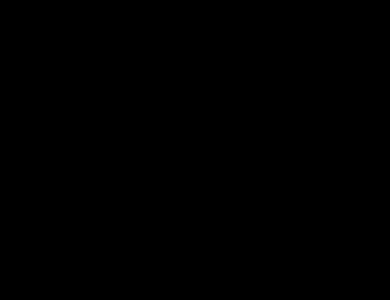
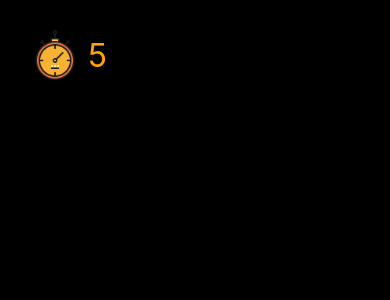
Before and after one commit to uo276406/finger-picker, a React Native app: screen / in a window 390 px wide. Shown: the top 300 px of the page. Built offline with nearby package versions, Linux system fonts and the light colour scheme.

Commit message:
Versión con contador de tiempo

```diff
--- a/App.js
+++ b/App.js
@@ -1,36 +1,45 @@
 import React, { useState, useEffect, useRef } from "react";
-import {
-  StyleSheet,
-  View,
-  Dimensions,
-  Text,
-  Animated,
-  Alert,
-} from "react-native";
+import { View, Dimensions, Text, Animated, Image } from "react-native";
 import {
   GestureHandlerRootView,
   PanGestureHandler,
 } from "react-native-gesture-handler";
 
-import { getRandomColor } from "./utils/utils";
+import { getRandomColor, toSeconds } from "./utils/utils";
+import { styles } from "./styles/styles";
 
 const { width, height } = Dimensions.get("window");
+const animationTime = 2000;
+const timeoutRoulette = 5000;
+const targetAnimationScale = 2.5;
+const initialAnimationScale = 1;
 
 const App = () => {
+  const animationValue = useRef(new Animated.Value(1)).current;
+  const [timeoutLeft, setTimeoutLeft] = useState(toSeconds(timeoutRoulette));
   const [fingers, setFingers] = useState([]);
   const [selectedFinger, setSelectedFinger] = useState(null);
-  const animationValue = useRef(new Animated.Value(1)).current;
+
+  useEffect(() => {
+    const intervalId = setInterval(() => {
+      if (timeoutLeft > 0 && fingers.length > 0)
+        setTimeoutLeft((prevTimeoutLeft) => prevTimeoutLeft - 1);
+    }, 1000);
+
+    return () => {
+      clearInterval(intervalId);
+    };
+  }, [fingers, timeoutLeft]);
 
   const handleBeganGestureEvent = (event) => {
     const { x, y } = event.nativeEvent;
-    const numberOfPointers = fingers.length + 1;
 
     setFingers((prevFingers) => {
       const updatedFingers = [
         ...prevFingers,
-        { key: numberOfPointers, x, y, color: getRandomColor() },
+        { key: fingers.length + 1, x, y, color: getRandomColor() },
       ];
-      console.log("updatedFingers", updatedFingers);
+      setTimeoutLeft(toSeconds(timeoutRoulette));
       return updatedFingers;
     });
   };
@@ -45,19 +54,20 @@ const App = () => {
 
         Animated.sequence([
           Animated.timing(animationValue, {
-            toValue: 2,
-            duration: 2500,
+            toValue: targetAnimationScale,
+            duration: animationTime,
             useNativeDriver: true,
           }),
           Animated.timing(animationValue, {
-            toValue: 1,
-            duration: 2500,
+            toValue: initialAnimationScale,
+            duration: animationTime,
             useNativeDriver: true,
           }),
         ]).start(() => {
           setFingers([]);
+          setTimeoutLeft(toSeconds(timeoutRoulette));
         });
-      }, 5000);
+      }, timeoutRoulette);
     }
 
     return () => {
@@ -71,6 +81,13 @@ const App = () => {
     <GestureHandlerRootView style={styles.container}>
       <PanGestureHandler onBegan={handleBeganGestureEvent}>
         <View style={styles.touchArea}>
+          <View style={styles.timerContainer}>
+            <Image
+              source={require("./assets/chrono.png")}
+              style={{ width: 50, height: 50 }}
+            />
+            <Text style={styles.timerText}>{timeoutLeft}</Text>
+          </View>
           {fingers.map((finger) => (
             <Animated.View
               key={finger.key}
@@ -89,7 +106,7 @@ const App = () => {
                 },
               ]}
             >
-              <Text style={[styles.text]}>{finger.key}</Text>
+              <Text style={[styles.fingerText]}>{finger.key}</Text>
             </Animated.View>
           ))}
         </View>
@@ -98,30 +115,4 @@ const App = () => {
   );
 };
 
-const styles = StyleSheet.create({
-  container: {
-    flex: 1,
-  },
-  touchArea: {
-    flex: 1,
-    backgroundColor: "black",
-  },
-  finger: {
-    position: "absolute",
-    width: 50,
-    height: 50,
-    borderRadius: 25,
-  },
-  text: {
-    color: "white",
-    fontWeight: "bold",
-    textAlign: "center", // Alineación horizontal centrada
-    textAlignVertical: "center", // Alineación vertical centrada
-    fontSize: 35,
-  },
-  highlighted: {
-    backgroundColor: "yellow",
-  },
-});
-
 export default App;
--- /dev/null
+++ b/styles/styles.js
@@ -0,0 +1,38 @@
+import { StyleSheet } from "react-native";
+
+export const styles = StyleSheet.create({
+  container: {
+    flex: 1,
+  },
+  touchArea: {
+    flex: 1,
+    backgroundColor: "black",
+  },
+  finger: {
+    position: "absolute",
+    width: 50,
+    height: 50,
+    borderRadius: 25,
+  },
+  fingerText: {
+    color: "black",
+    fontWeight: "bold",
+    textAlign: "center",
+    textAlignVertical: "center",
+    fontSize: 35,
+  },
+  timerContainer: {
+    position: "absolute",
+    display: "flex",
+    flexDirection: "row",
+    alignItems: "center",
+    gap: 8,
+    top: 10,
+    left: 10,
+    padding: 20,
+  },
+  timerText: {
+    color: "orange",
+    fontSize: 32,
+  },
+});
--- a/utils/utils.js
+++ b/utils/utils.js
@@ -21,3 +21,7 @@ export const getRandomColor = () => {
 
   return color;
 };
+
+export const toSeconds = (milliseconds) => {
+  return milliseconds / 1000;
+};
```
Also changed, not shown: assets/chrono.png (added).
